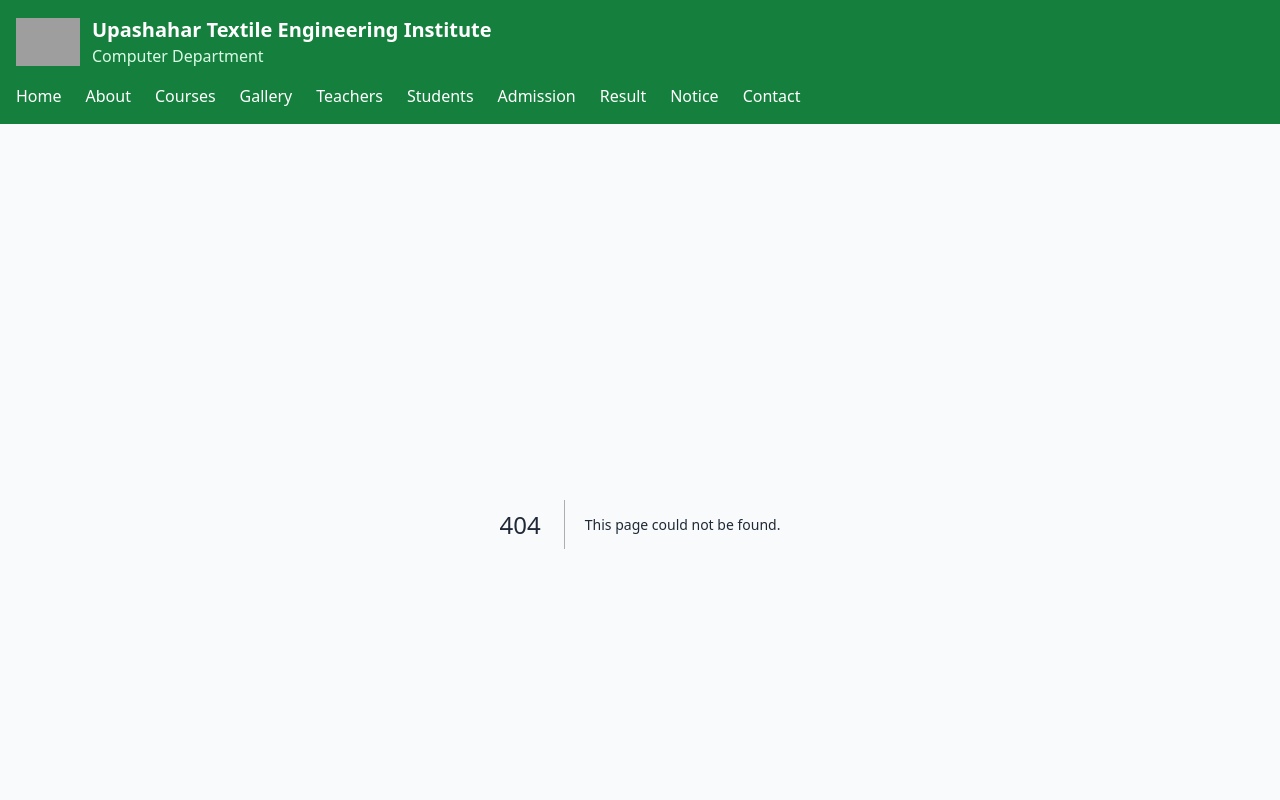
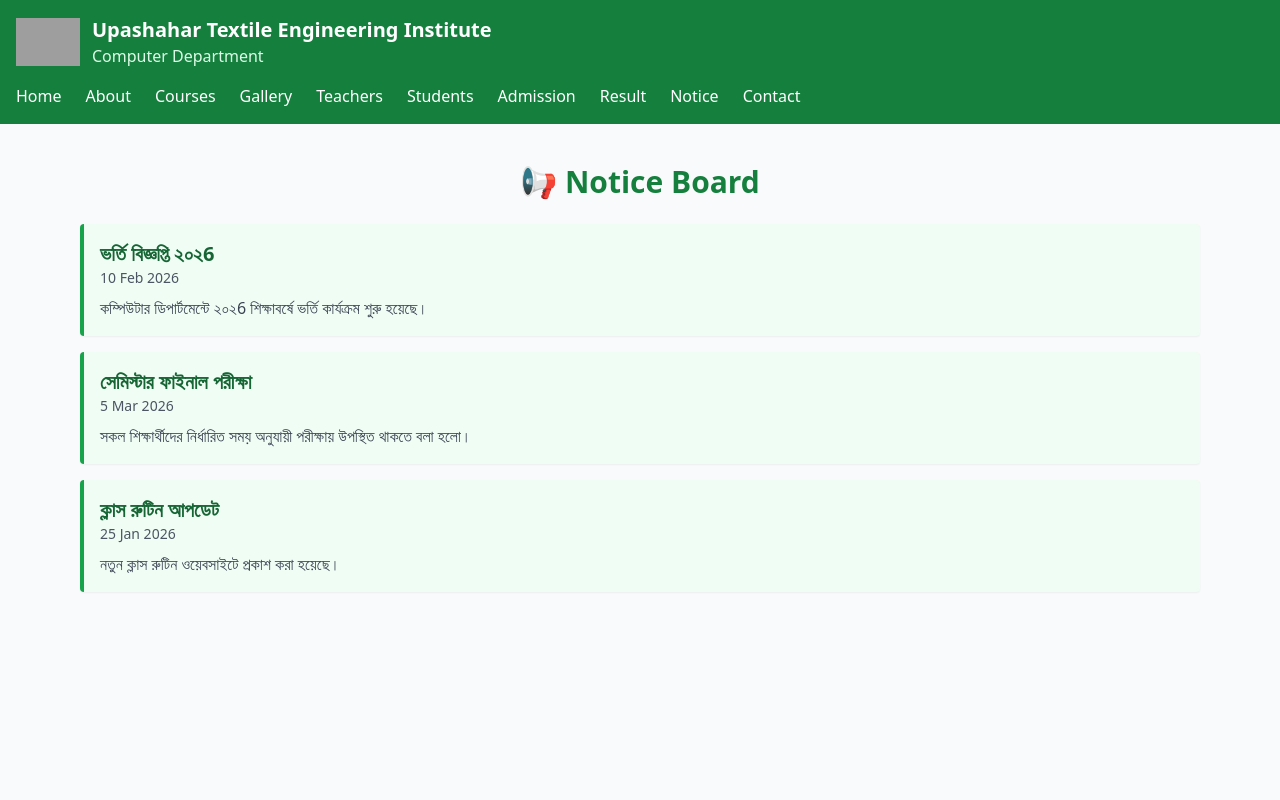
Before and after one commit to Mijanurrmiraj/utei.cst, a Next.js app: page /notice in a window 1280 px wide. Before the commit this address had no page. Shown: the top 800 px of the page. Built offline with nearby package versions, Linux system fonts and the light colour scheme; grey boxes are pictures that could not be loaded.

Commit message:
Create page.js

```diff
--- /dev/null
+++ b/app/notice/page.js
@@ -0,0 +1,46 @@
+export const metadata = {
+  title: "Notice | UTEI Computer Department",
+};
+
+const notices = [
+  {
+    title: "ভর্তি বিজ্ঞপ্তি ২০২6",
+    date: "10 Feb 2026",
+    desc: "কম্পিউটার ডিপার্টমেন্টে ২০২6 শিক্ষাবর্ষে ভর্তি কার্যক্রম শুরু হয়েছে।",
+  },
+  {
+    title: "সেমিস্টার ফাইনাল পরীক্ষা",
+    date: "5 Mar 2026",
+    desc: "সকল শিক্ষার্থীদের নির্ধারিত সময় অনুযায়ী পরীক্ষায় উপস্থিত থাকতে বলা হলো।",
+  },
+  {
+    title: "ক্লাস রুটিন আপডেট",
+    date: "25 Jan 2026",
+    desc: "নতুন ক্লাস রুটিন ওয়েবসাইটে প্রকাশ করা হয়েছে।",
+  },
+];
+
+export default function NoticePage() {
+  return (
+    <div className="max-w-6xl mx-auto px-4 py-10">
+      <h1 className="text-3xl font-bold text-green-700 mb-6 text-center">
+        📢 Notice Board
+      </h1>
+
+      <div className="space-y-4">
+        {notices.map((notice, index) => (
+          <div
+            key={index}
+            className="border-l-4 border-green-600 bg-green-50 p-4 rounded shadow-sm"
+          >
+            <h2 className="text-xl font-semibold text-green-800">
+              {notice.title}
+            </h2>
+            <p className="text-sm text-gray-600">{notice.date}</p>
+            <p className="mt-2 text-gray-700">{notice.desc}</p>
+          </div>
+        ))}
+      </div>
+    </div>
+  );
+}
```
